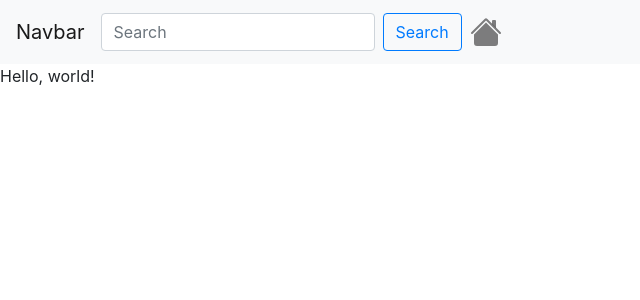
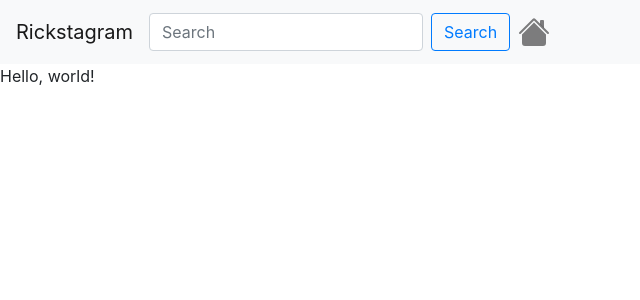
Before and after one commit to rickstylz01/instaclone, a React (Create React App) app: page / in a window 1280 px wide. Shown: the top 300 px of the page, without its empty margins (0-640 px from the left). Built offline with nearby package versions, Linux system fonts and the light colour scheme.

Commit message:
Changed navbar heading to Rickstagram

```diff
--- a/src/components/MainNavbar/MainNavbar.js
+++ b/src/components/MainNavbar/MainNavbar.js
@@ -11,7 +11,7 @@
     return (
       <div id="MainNavbar">
         <Navbar bg="light" variant="light">
-          <Navbar.Brand href="#home">Navbar</Navbar.Brand>
+          <Navbar.Brand href="#home">Rickstagram</Navbar.Brand>
           <Form inline>
             <FormControl type="text" placeholder="Search" className="mr-sm-2" />
             <Button variant="outline-primary">Search</Button>
```
